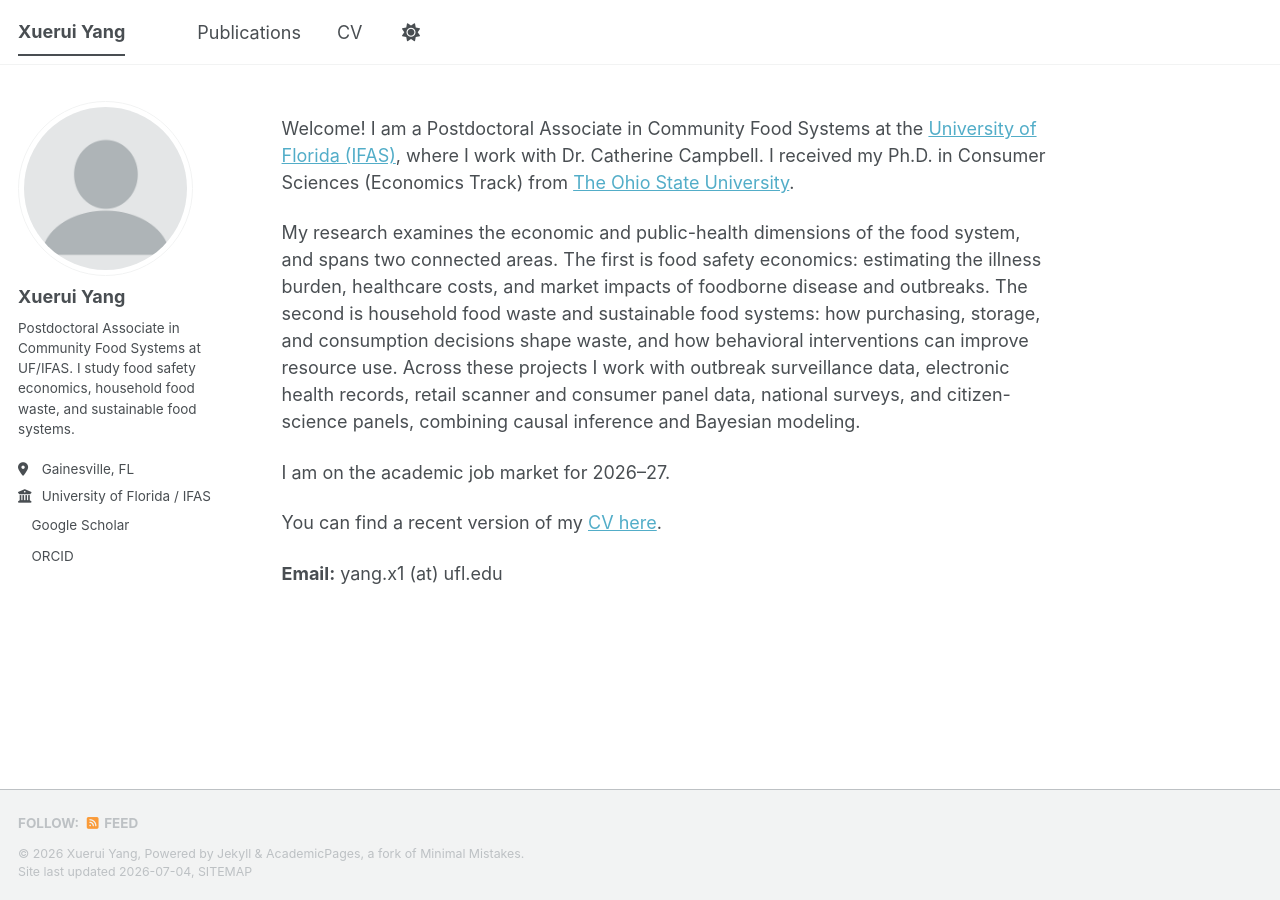
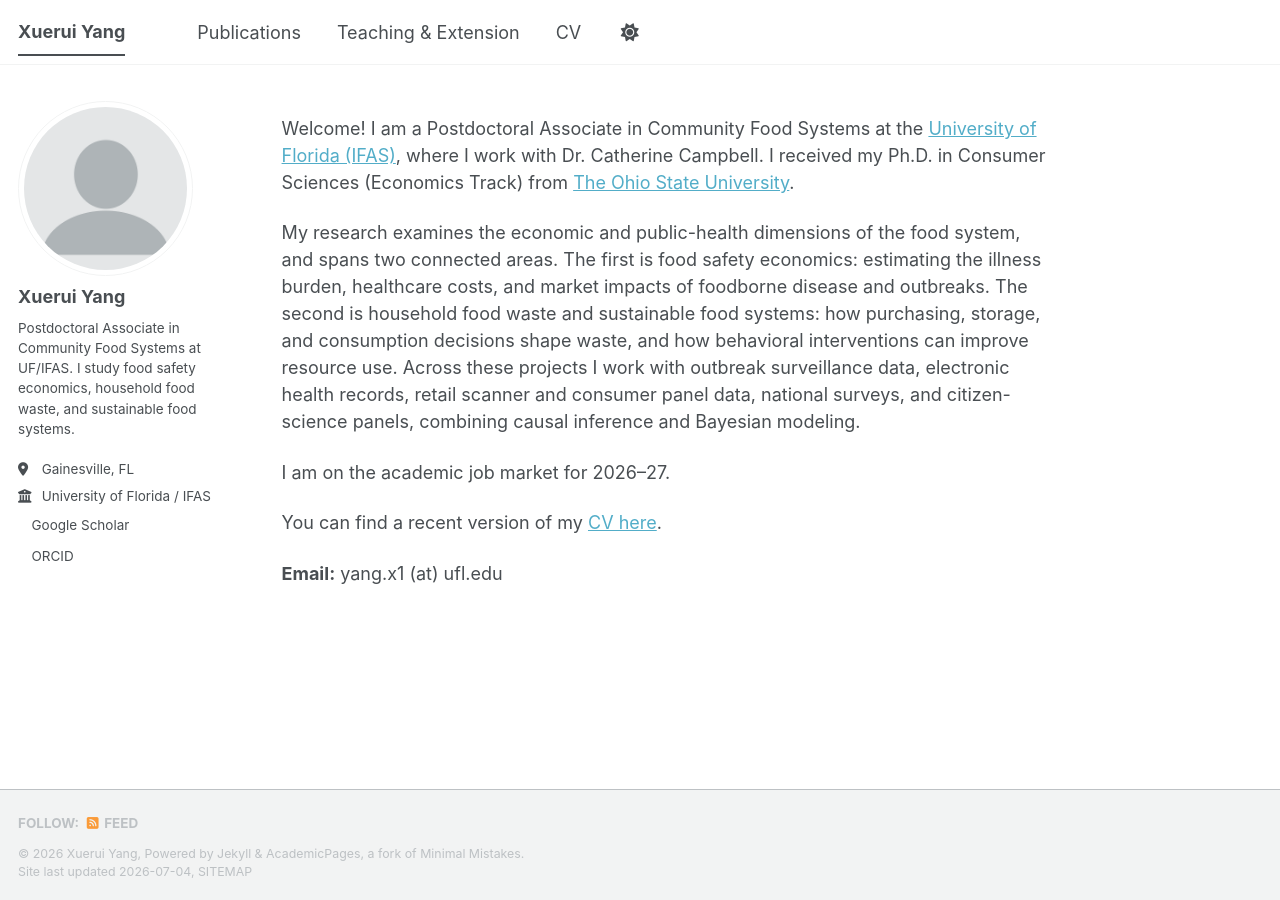
Before and after one commit to xueruiycool/xueruiycool.github.io, a Jekyll site: the page built from _pages/about.md, in a window 1280 px wide. Built offline with Jekyll 4.4.1, drawn with Linux system fonts in a browser that asks for light colours; a style sheet for code colours, icons or effects is not loaded.

Commit message:
Update navigation.yml

```diff
--- a/_data/navigation.yml
+++ b/_data/navigation.yml
@@ -1,5 +1,7 @@
 main:
   - title: "Publications"
     url: /publications/
+  - title: "Teaching & Extension"
+    url: /teaching/
   - title: "CV"
     url: /files/cv.pdf
```
